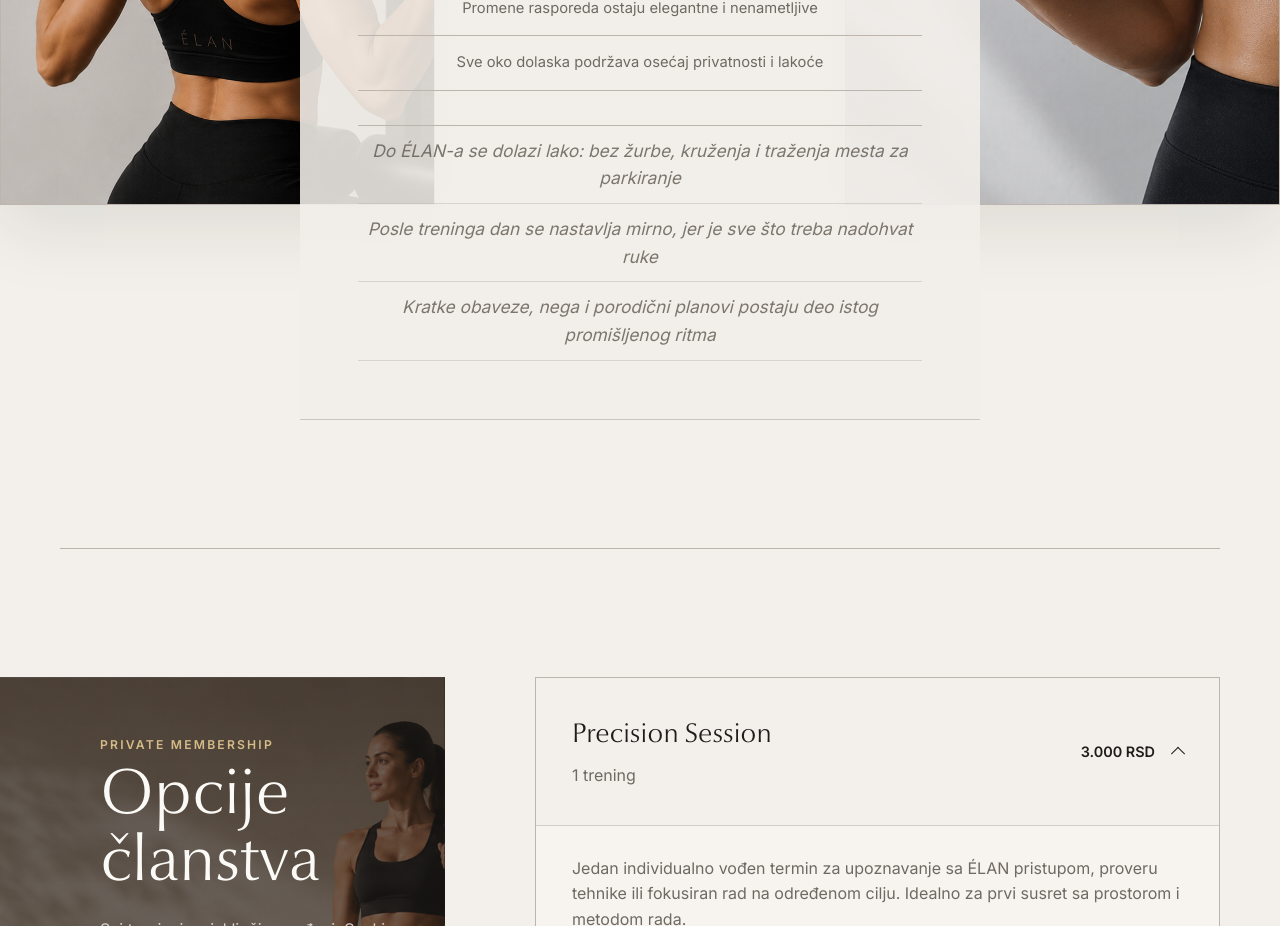
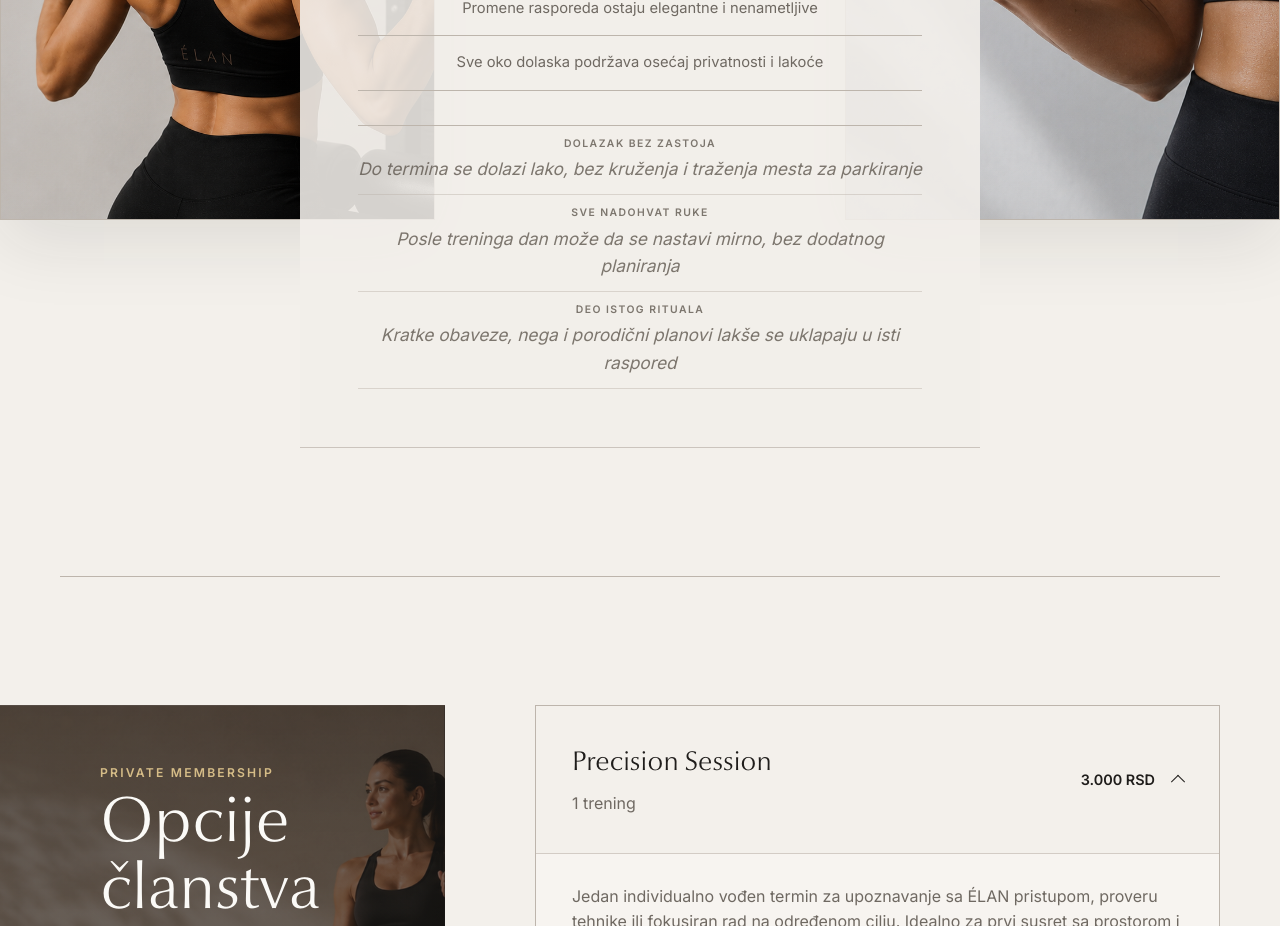
Before and after one commit to Stefan4012IT/elan, a Next.js app: page / in a window 1280 px wide. Shown: the part 2720-3646 px from the top of the page. Built offline with nearby package versions, Linux system fonts and the light colour scheme; no server answers.

Commit message:
Add eyebrow labels to ease location notes

```diff
--- a/app/globals.scss
+++ b/app/globals.scss
@@ -499,6 +499,18 @@
     font-family: var(--font-serif);
     font-size: clamp(0.98rem, 1.4vw, 1.08rem);
     font-style: italic;
+  }
+
+  span {
+    margin: 0 auto 4px;
+    color: var(--gold);
+    font-family: var(--font-sans);
+    font-size: 0.65rem;
+    font-style: normal;
+    font-weight: 700;
+    letter-spacing: 0.14em;
+    line-height: 1.4;
+    text-transform: uppercase;
   }
 }
 
--- a/app/page.js
+++ b/app/page.js
@@ -60,9 +60,18 @@
         'Sve oko dolaska podržava osećaj privatnosti i lakoće',
       ],
       locality: [
-        'Do ÉLAN-a se dolazi lako: bez žurbe, kruženja i traženja mesta za parkiranje',
-        'Posle treninga dan se nastavlja mirno, jer je sve što treba nadohvat ruke',
-        'Kratke obaveze, nega i porodični planovi postaju deo istog promišljenog ritma',
+        {
+          eyebrow: 'Dolazak bez zastoja',
+          text: 'Do termina se dolazi lako, bez kruženja i traženja mesta za parkiranje',
+        },
+        {
+          eyebrow: 'Sve nadohvat ruke',
+          text: 'Posle treninga dan može da se nastavi mirno, bez dodatnog planiranja',
+        },
+        {
+          eyebrow: 'Deo istog rituala',
+          text: 'Kratke obaveze, nega i porodični planovi lakše se uklapaju u isti raspored',
+        },
       ],
     },
     membership: {
@@ -207,9 +216,18 @@
         'Every detail around arrival supports privacy and ease',
       ],
       locality: [
-        'Arrival to ÉLAN is simple: no rushing, circling or searching for a place to park',
-        'After training, the day continues calmly, with what you need close at hand',
-        'Small errands, personal care and family plans become part of one considered rhythm',
+        {
+          eyebrow: 'Arrival without friction',
+          text: 'Arrival is simple, without circling or searching for a place to park',
+        },
+        {
+          eyebrow: 'Within easy reach',
+          text: 'After training, the rest of the day can continue calmly, without extra planning',
+        },
+        {
+          eyebrow: 'Part of one ritual',
+          text: 'Small errands, personal care and family plans fit more easily into one schedule',
+        },
       ],
     },
     membership: {
@@ -501,7 +519,10 @@
           </ul>
           <ul className="ease__locality">
             {copy.ease.locality.map((item) => (
-              <li key={item}>{item}</li>
+              <li key={item.text}>
+                <span>{item.eyebrow}</span>
+                {item.text}
+              </li>
             ))}
           </ul>
         </div>
```
